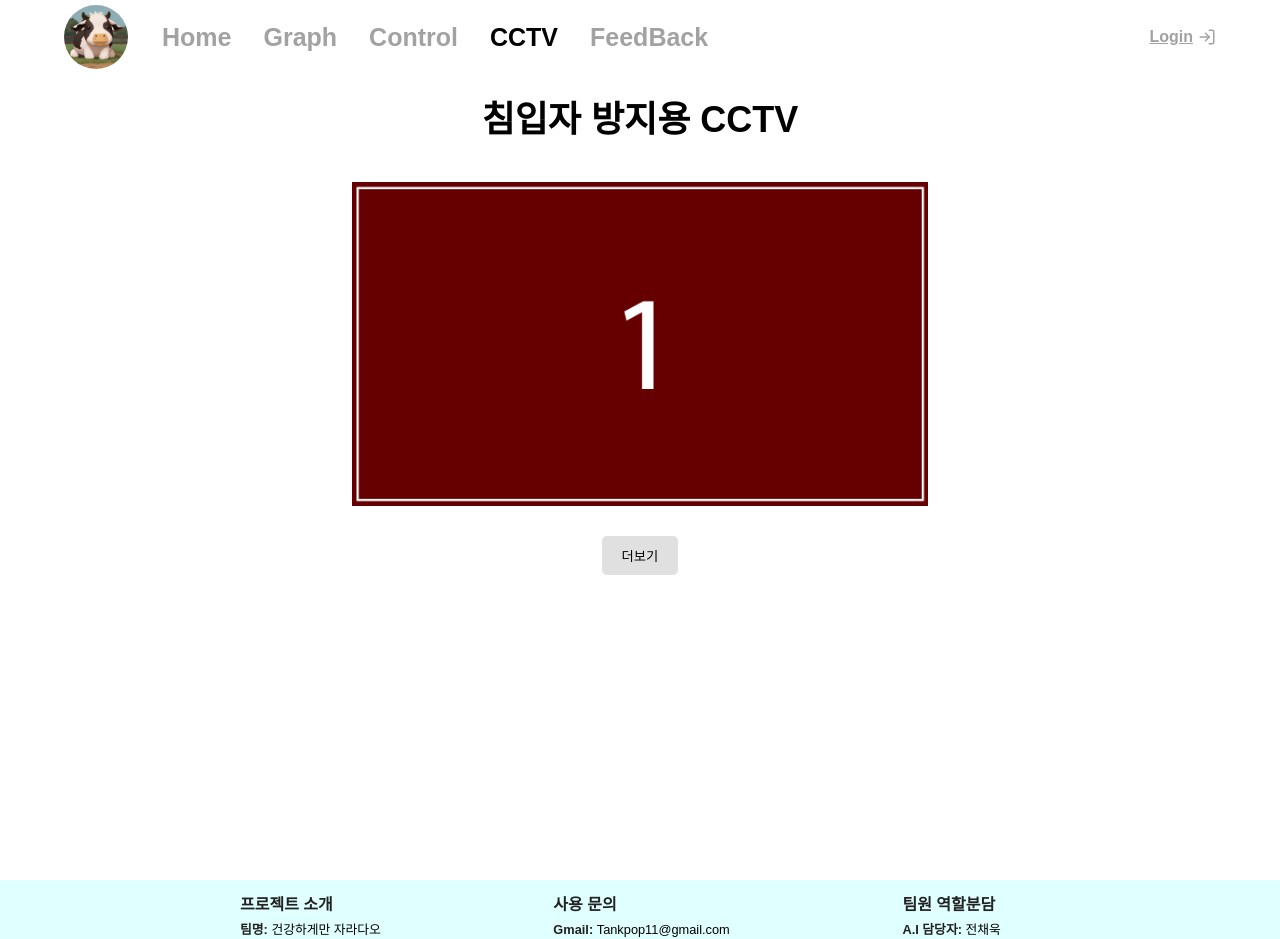
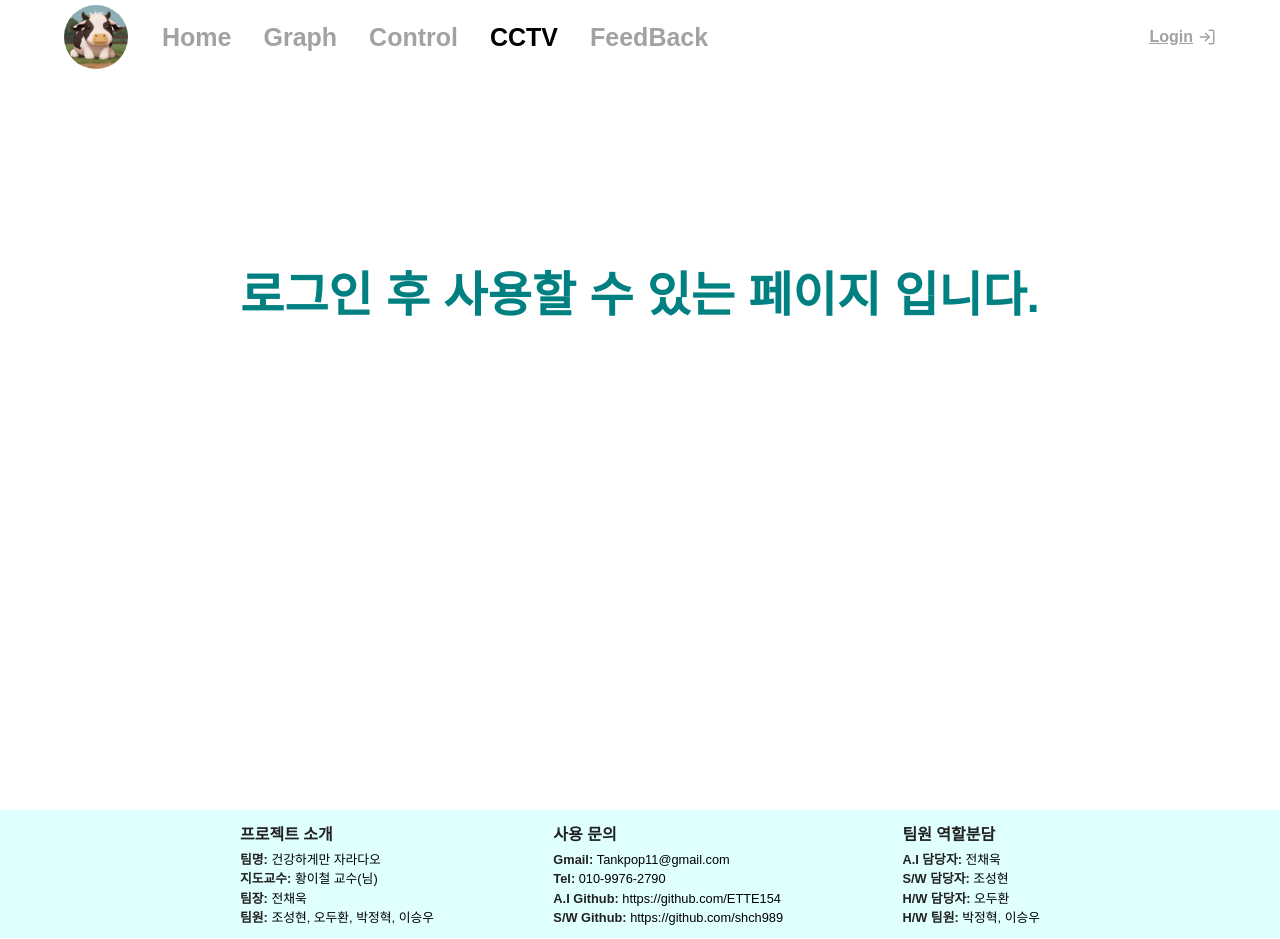
Before and after one commit to shch989/CapstoneDesign_A-Iot_SmartFarm, a React (Create React App) app in the folder client/: page /cctv in a window 1280 px wide. Shown: the top 939 px of the page. Built offline with nearby package versions, Linux system fonts and the light colour scheme.

Commit message:
클라이언트 토큰 부분 복구

```diff
--- a/client/src/components/UI/Layout.js
+++ b/client/src/components/UI/Layout.js
@@ -33,7 +33,7 @@ const Layout = (props) => {
     return (
       <Fragment>
         <Navbar />
-        { true ? <Container>{props.children}</Container> : <NotLogin />}
+        { token ? <Container>{props.children}</Container> : <NotLogin />}
         <Footer />
       </Fragment>
     )
--- a/client/src/components/common/Footer.js
+++ b/client/src/components/common/Footer.js
@@ -5,6 +5,7 @@ const Container = styled.footer`
   width: 100%;
   background-color: #e0ffff;
   bottom: 0;
+  margin-top: 10px;
 `
 
 const MainFooter = styled.div`
--- a/client/src/pages/CctvPage.js
+++ b/client/src/pages/CctvPage.js
@@ -19,6 +19,7 @@ import img11 from '../public/sample_images_12.png';
 const Title = styled.h1`
   font-size: 36px;
   margin: 10px 0;
+  margin-top: 5%;
 `;
 
 const ImageContainer = styled.div`
```
